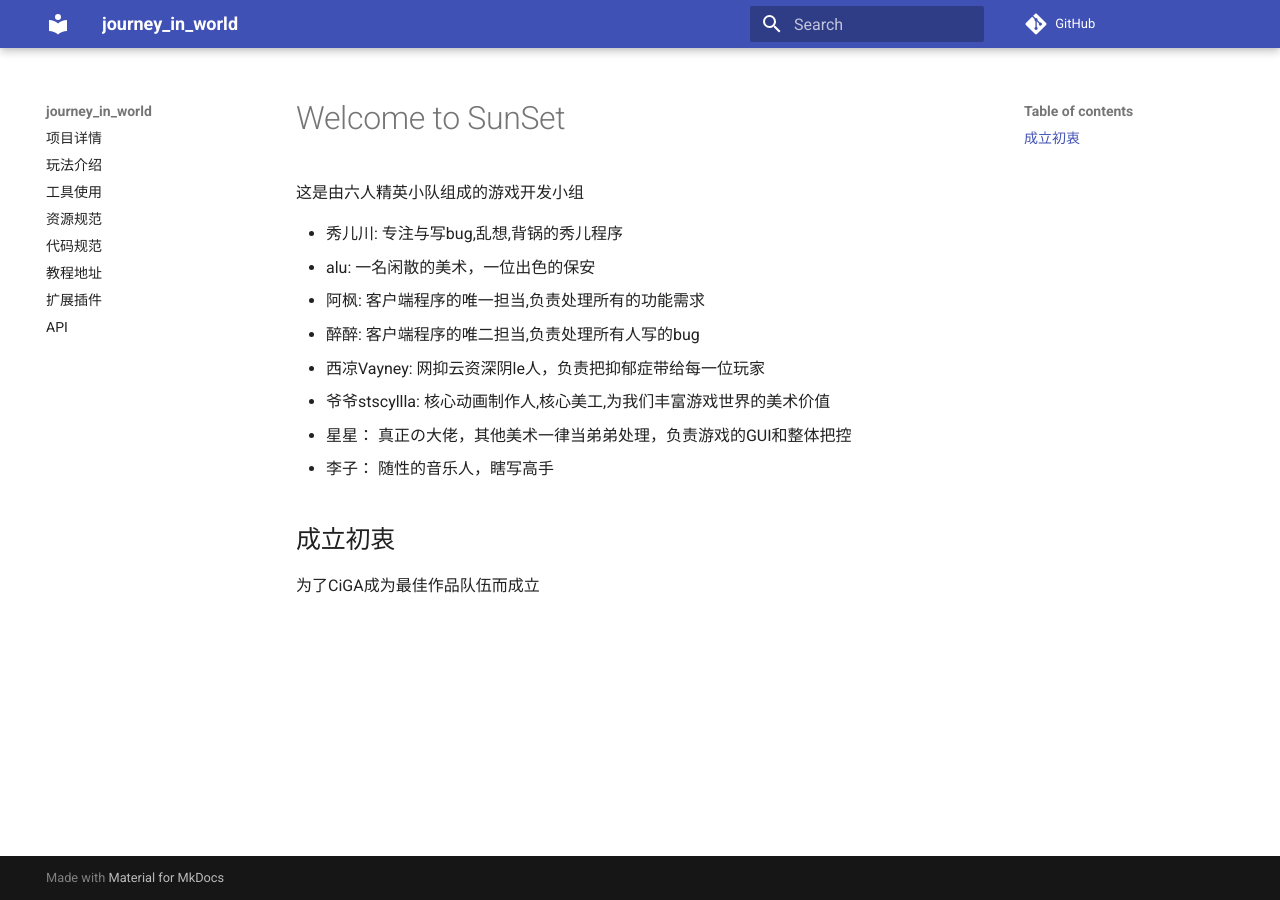
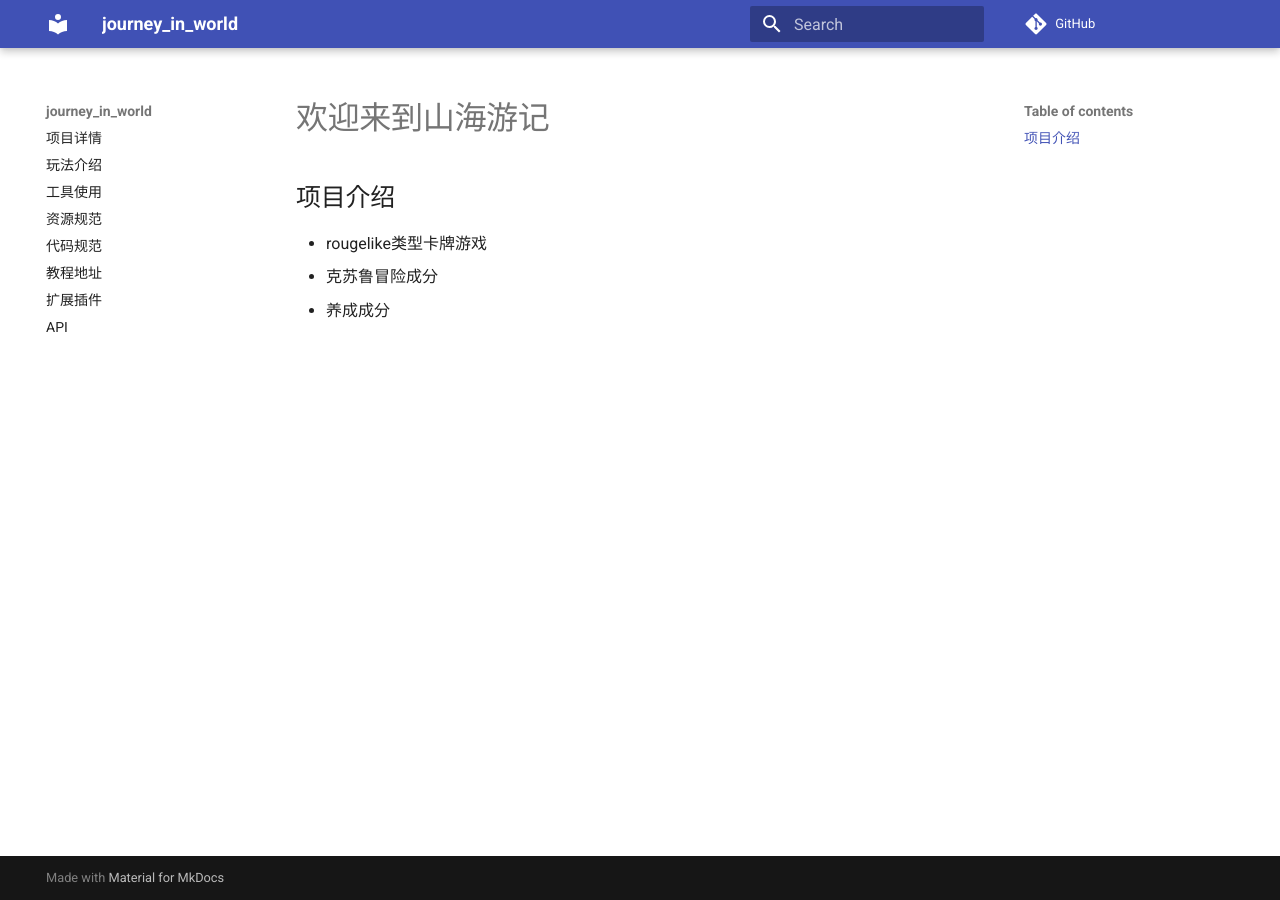
Before and after one commit to vmjcv/journey_in_world, an MkDocs documentation site: the page built from docs/index.md, in a window 1280 px wide. Built offline with MkDocs 1.6.1 and Material for MkDocs 9.7.7, drawn with Linux system fonts in a browser that asks for light colours; comment, search, counter and statistics services are not loaded; old or Windows-style settings are respelled for this version of MkDocs.

```diff
--- a/docs/index.md
+++ b/docs/index.md
@@ -1,23 +1,5 @@
-# Welcome to SunSet
-
-这是由六人精英小队组成的游戏开发小组
-
-- 秀儿川:
-	专注与写bug,乱想,背锅的秀儿程序
-- alu:
-	一名闲散的美术，一位出色的保安
-- 阿枫:
-	客户端程序的唯一担当,负责处理所有的功能需求
-- 醉醉:
-	客户端程序的唯二担当,负责处理所有人写的bug
-- 西凉Vayney:
-	网抑云资深阴le人，负责把抑郁症带给每一位玩家
-- 爷爷stscyllla:
-	核心动画制作人,核心美工,为我们丰富游戏世界的美术价值
-- 星星：
-    真正の大佬，其他美术一律当弟弟处理，负责游戏的GUI和整体把控
-- 李子：
-	随性的音乐人，瞎写高手
-## 成立初衷
-
-为了CiGA成为最佳作品队伍而成立
+# 欢迎来到山海游记
+## 项目介绍
+- rougelike类型卡牌游戏
+- 克苏鲁冒险成分
+- 养成成分
```
Also changed, not shown: 18 other files.
